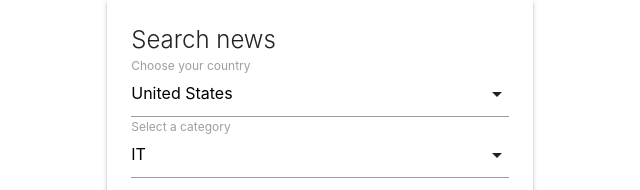
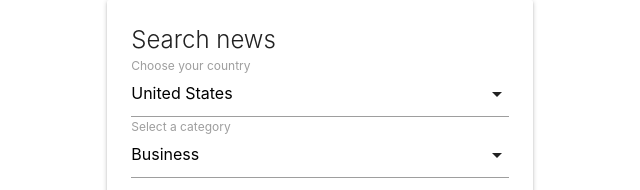
Before and after one commit to ADzhyhan/news-app, a plain HTML site: page index.html in a window 1280 px wide. Shown: the part 72-262 px from the top of the page, 96-736 px from the left. Drawn offline with nearby package versions, Linux system fonts and the light colour scheme; no server answers.

Commit message:
add few categories and functional for select-element

```diff
--- a/dist/js/app.js
+++ b/dist/js/app.js
@@ -61,8 +61,8 @@ const newsService = (function() {
   const apiUrl = 'https://news-api-v2.herokuapp.com';
 
   return {
-    topHeadlines(country = 'us', cb) {
-      http.get(`${apiUrl}/top-headlines?country=${country}&category=technology&apiKey=${apiKey}`, cb);
+    topHeadlines(country = 'us', category = 'technology', cb) {
+      http.get(`${apiUrl}/top-headlines?country=${country}&category=${category}&apiKey=${apiKey}`, cb);
     },
     everything(query, cb) {
       http.get(`${apiUrl}/everything?q=${query}&apiKey=${apiKey}`, cb);
@@ -73,6 +73,7 @@ const newsService = (function() {
 //elements
 const form = document.forms['newsControls'];
 const countrySelect = form.elements['country'];
+const categorySelect = form.elements['category'];
 const searchInput = form.elements['search'];
 
 form.addEventListener('submit', (e) => {
@@ -93,10 +94,11 @@ function loadNews() {
   showLoader();
 
   const country = countrySelect.value;
+  const category = categorySelect.value;
   const searchText = searchInput.value;
 
   if(!searchText) {
-    newsService.topHeadlines(country, onGetResponse);
+    newsService.topHeadlines(country, category, onGetResponse);
   } else {
     newsService.everything(searchText, onGetResponse);
   }
@@ -115,7 +117,7 @@ function onGetResponse(err, res) {
     //show empty message
     return;
   }
-
+  console.log(res)
   renderNews(res.articles);
 }
 
--- a/index.html
+++ b/index.html
@@ -40,8 +40,10 @@
                   </div>
                   <div class="input-field">
                     <select name="category" id="category">
-                      <option value="it">IT</option>
-                      <option value="crypto">Crypto</option>
+                      <option value="business">Business</option>
+                      <option value="technology">Technology</option>
+                      <option value="sport">Sport</option>
+
                     </select>
                     <label>Select a category</label>
                   </div>
```
